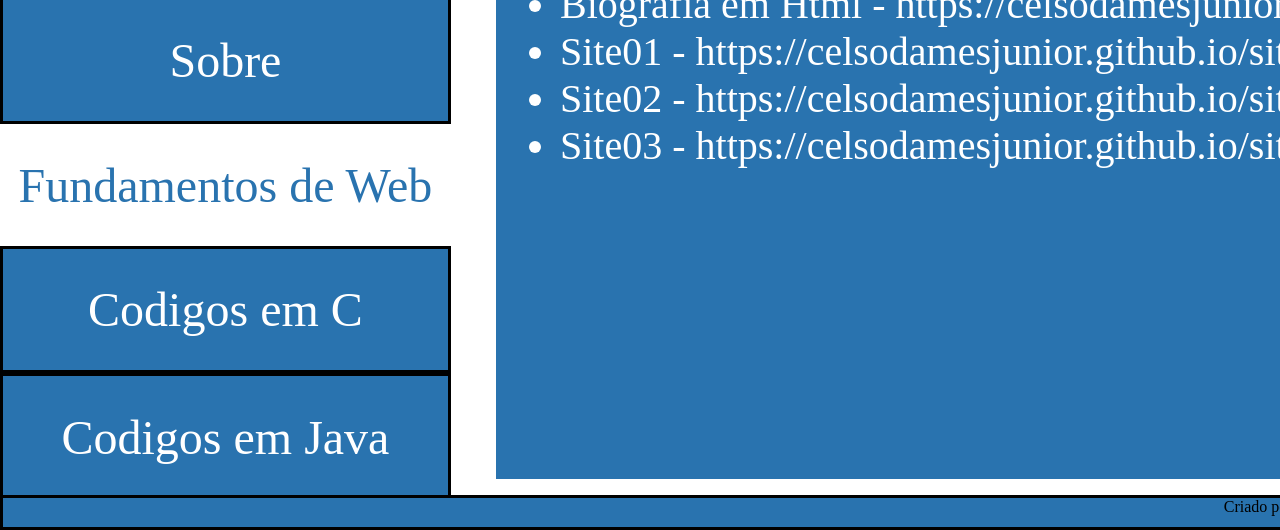
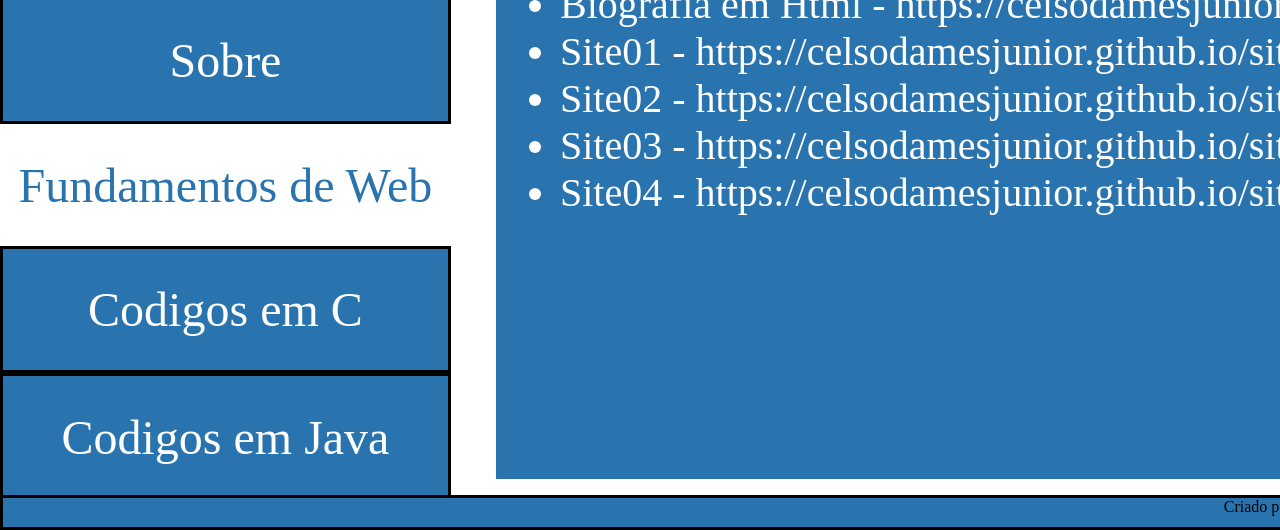
Before and after one commit to CelsoDamesJunior/fundamentos-da-web, a plain HTML site: page index.html in a window 1280 px wide. Shown: the part 765-1295 px from the top of the page. Drawn offline with Linux system fonts and the light colour scheme.

Commit message:
Versão site 04

```diff
--- a/index.html
+++ b/index.html
@@ -47,6 +47,7 @@
                 <li> Site01 - <a href="https://celsodamesjunior.github.io/site01/">https://celsodamesjunior.github.io/site01/</a> </li>
                 <li> Site02 - <a href="https://celsodamesjunior.github.io/site02/">https://celsodamesjunior.github.io/site02/</a> </li>
                 <li> Site03 - <a href="https://celsodamesjunior.github.io/site03/">https://celsodamesjunior.github.io/site03/</a></li>
+                <li> Site04 - <a href="https://celsodamesjunior.github.io/site04/">https://celsodamesjunior.github.io/site04/</a></li>
             </ul>
         </div>
     </article>
```
